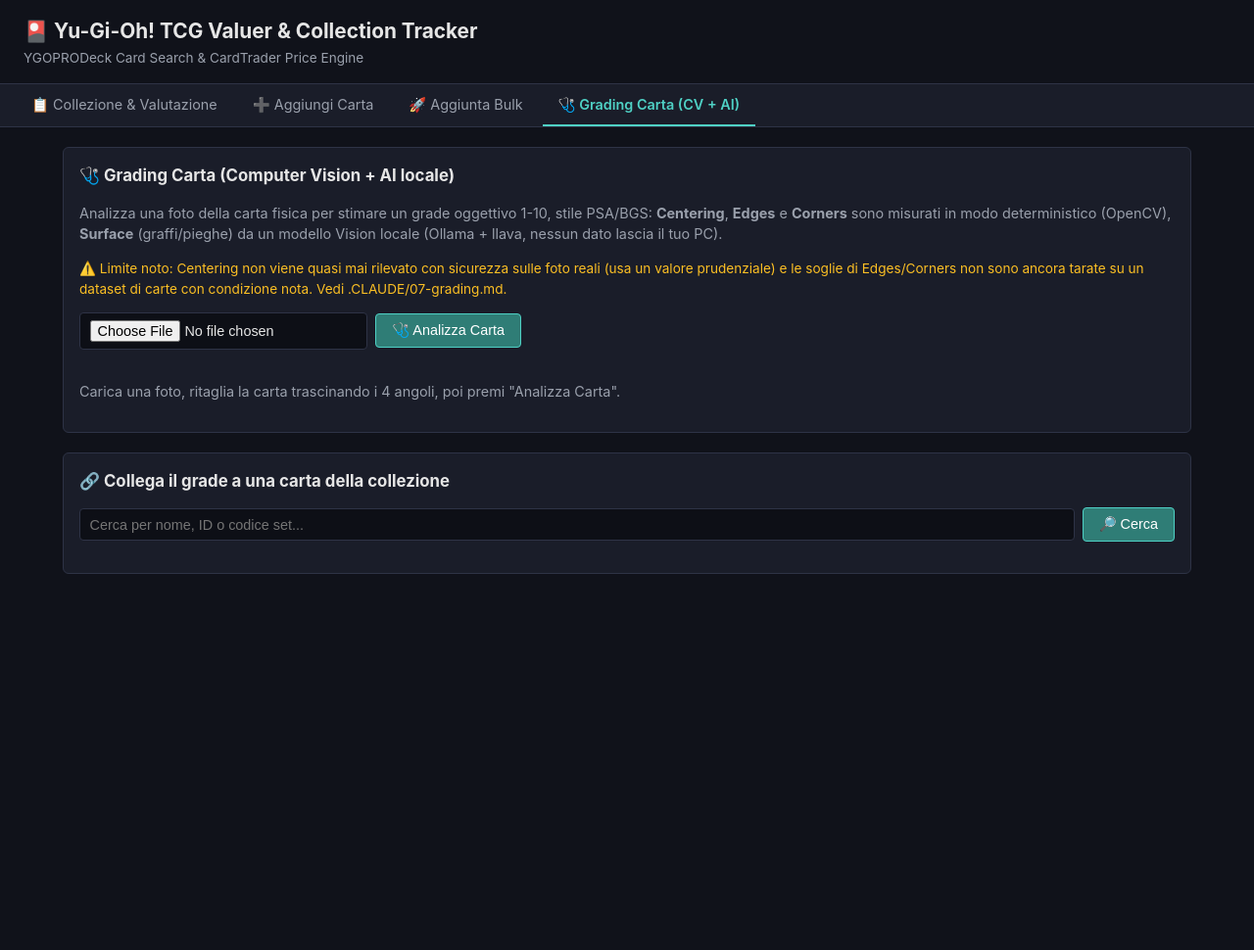
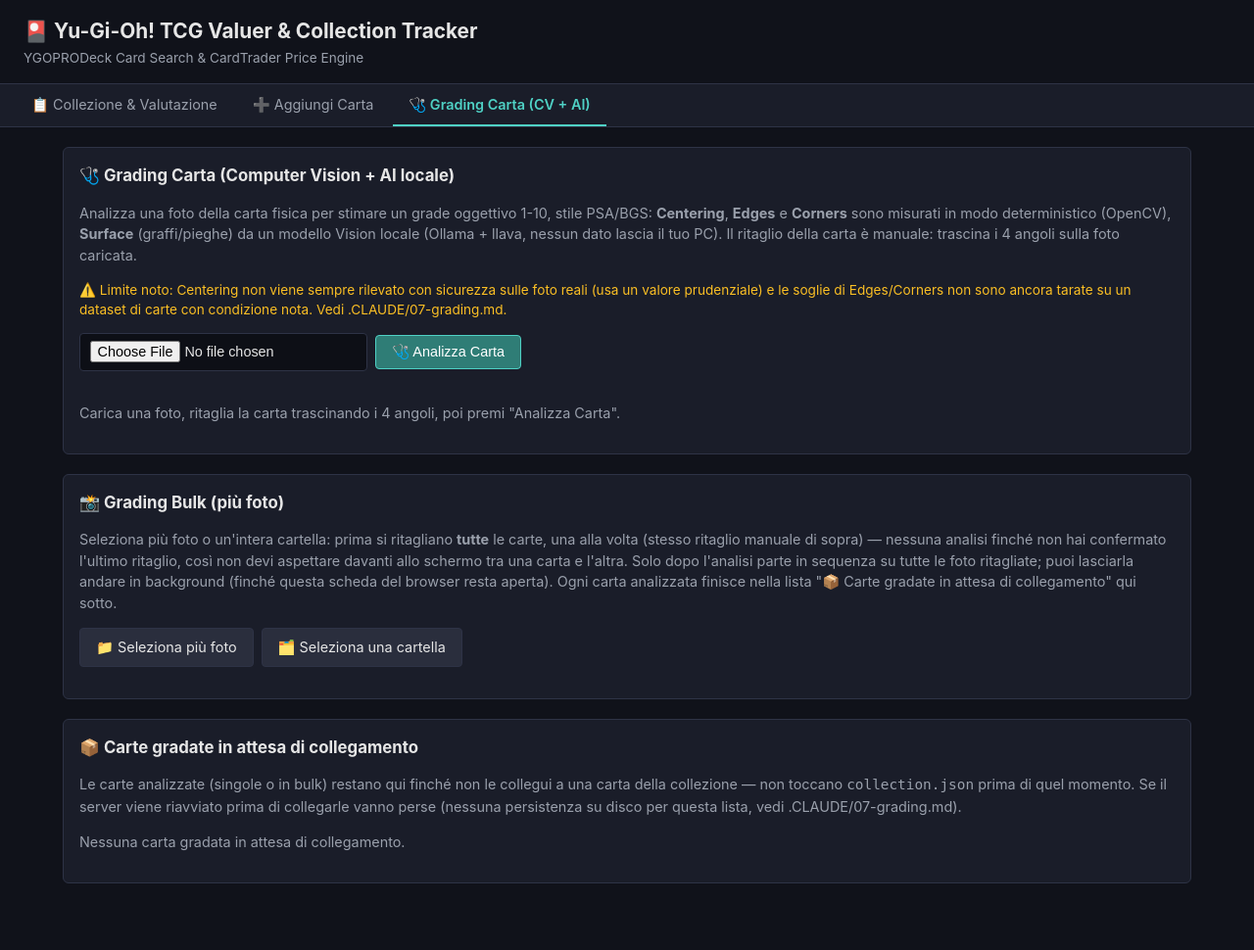
Before and after one commit to DamoFlare/YGO-Ultimate-Tool, a FastAPI app: page /grading in a window 1280 px wide. Shown: the whole page at 98% size. Before the commit the page ends 586 px from the top, so only its background shows below. Run offline with FastAPI, Linux system fonts and the light colour scheme.

Commit message:
feat(grading): implement pending gradings feature for analyzed cards
- Added a new JSON file to persist pending gradings separately from collection data.
- Introduced a PendingGrading class to manage analyzed cards awaiting linking.
- Updated AppState to handle loading, saving, and managing pending gradings.
- Enhanced grading routes to support displaying, linking, and discarding pending gradings.
- Modified grading templates to show pending cards and allow linking to collection items.
- Improved corner-picker functionality for bulk grading, allowing multiple images to be processed.
- Updated UI to reflect changes in grading workflow and added navigation links.

```diff
--- a/config.py
+++ b/config.py
@@ -56,6 +56,9 @@
 # Storage Defaults
 DEFAULT_COLLECTION_FILE = Path("collection.json")
 DEFAULT_CSV_EXPORT_FILE = Path("collection.csv")
+# Grading "pending" inbox (cards analyzed but not yet linked to a collection item) — persisted
+# separately from collection.json since it holds base64-encoded photos, not collection data.
+DEFAULT_PENDING_GRADINGS_FILE = Path("pending_gradings.json")
 
 # --- Grading Module (Hybrid CV + VLM) ---
 
--- a/web/routers/bulk_add.py
+++ b/web/routers/bulk_add.py
@@ -26,7 +26,9 @@
 @router.get("/bulk", response_class=HTMLResponse)
 async def bulk_page(request: Request, state: AppState = Depends(get_state)):
     ctx = _ctx(state, request)
-    ctx["active_tab"] = "bulk"
+    # Bulk Add is reached via a button inside the "Aggiungi Carta" tab, not its own nav tab
+    # (see .CLAUDE/05-ui.md) — keep that tab highlighted so the nav still makes sense here.
+    ctx["active_tab"] = "add"
     return render(request, "bulk_add.html", ctx)
 
 
--- a/web/static/corner-picker.js
+++ b/web/static/corner-picker.js
@@ -1,20 +1,15 @@
 // Manual 4-corner card cropper for the Grading page. No external dependencies (project-wide
-// convention: vanilla JS, no build step). Lets the user drag 4 handles onto the physical card's
-// corners in the uploaded photo preview, with a magnifying loupe that follows the cursor while
-// dragging for sub-pixel precision. On submit, the corners are converted from displayed-preview
-// pixel coordinates to the original photo's pixel coordinates and written into a hidden form
-// field as a JSON array, which the backend passes straight to normalize_card_image().
-(function () {
-  const fileInput = document.getElementById("grading-image-input");
-  const wrap = document.getElementById("cropper-wrap");
-  const container = document.getElementById("cropper-container");
-  const img = document.getElementById("cropper-image");
-  const poly = document.getElementById("cropper-poly");
-  const magnifier = document.getElementById("cropper-magnifier");
-  const hiddenInput = document.getElementById("grading-corners-input");
-  const handles = Array.from(document.querySelectorAll(".cropper-handle"));
-
-  if (!fileInput || !wrap) return;
+// convention: vanilla JS, no build step). `createCornerPicker` is a factory so the page can run
+// two fully independent instances (single-photo flow + bulk-photos flow) without their drag
+// state interfering with each other. Each instance shows a magnifying loupe that follows the
+// cursor while dragging, for sub-pixel precision.
+function createCornerPicker(ids) {
+  const wrap = document.getElementById(ids.wrap);
+  const container = document.getElementById(ids.container);
+  const img = document.getElementById(ids.image);
+  const poly = document.getElementById(ids.poly);
+  const magnifier = document.getElementById(ids.magnifier);
+  const handles = Array.from(container.querySelectorAll(".cropper-handle"));
 
   const ZOOM = 3;
   const MAG_SIZE = 130; // must match .cropper-magnifier width/height in style.css
@@ -23,6 +18,7 @@
   let naturalW = 0;
   let naturalH = 0;
   let points = [[0, 0], [0, 0], [0, 0], [0, 0]]; // displayed-preview pixel coords
+  let draggingIdx = null;
 
   function clamp(v, min, max) {
     return Math.max(min, Math.min(max, v));
@@ -34,14 +30,6 @@
       h.style.top = points[i][1] + "px";
     });
     poly.setAttribute("points", points.map((p) => p.join(",")).join(" "));
-  }
-
-  function updateHiddenInput() {
-    const rect = img.getBoundingClientRect();
-    const scaleX = naturalW / rect.width;
-    const scaleY = naturalH / rect.height;
-    const naturalPoints = points.map(([x, y]) => [x * scaleX, y * scaleY]);
-    hiddenInput.value = JSON.stringify(naturalPoints);
   }
 
   function initPoints() {
@@ -57,28 +45,7 @@
       [insetX, h - insetY],
     ];
     updateVisuals();
-    updateHiddenInput();
   }
-
-  fileInput.addEventListener("change", () => {
-    const file = fileInput.files && fileInput.files[0];
-    if (!file) {
-      wrap.style.display = "none";
-      return;
-    }
-    const reader = new FileReader();
-    reader.onload = (e) => {
-      img.onload = () => {
-        naturalW = img.naturalWidth;
-        naturalH = img.naturalHeight;
-        magnifier.style.backgroundImage = `url(${img.src})`;
-        wrap.style.display = "block";
-        initPoints();
-      };
-      img.src = e.target.result;
-    };
-    reader.readAsDataURL(file);
-  });
 
   function showMagnifier(x, y, rect) {
     const bgW = rect.width * ZOOM;
@@ -102,14 +69,11 @@
     magnifier.style.display = "none";
   }
 
-  let draggingIdx = null;
-
   handles.forEach((h) => {
     h.addEventListener("pointerdown", (e) => {
       draggingIdx = parseInt(h.dataset.idx, 10);
       const rect = container.getBoundingClientRect();
-      const [x, y] = points[draggingIdx];
-      showMagnifier(x, y, rect);
+      showMagnifier(points[draggingIdx][0], points[draggingIdx][1], rect);
       e.preventDefault();
     });
   });
@@ -128,6 +92,199 @@
     if (draggingIdx === null) return;
     draggingIdx = null;
     hideMagnifier();
-    updateHiddenInput();
   });
+
+  return {
+    // Loads `file` into the preview and resets the 4 handles to a default inset quad. Calls
+    // `onReady` once the image has actually loaded and the handles are positioned.
+    loadFile(file, onReady) {
+      const reader = new FileReader();
+      reader.onload = (e) => {
+        img.onload = () => {
+          naturalW = img.naturalWidth;
+          naturalH = img.naturalHeight;
+          magnifier.style.backgroundImage = `url(${img.src})`;
+          wrap.style.display = "block";
+          initPoints();
+          if (onReady) onReady();
+        };
+        img.src = e.target.result;
+      };
+      reader.readAsDataURL(file);
+    },
+    // Current 4 corners converted from displayed-preview pixels to the source image's own
+    // pixel grid — what normalize_card_image() on the backend expects.
+    cornersInNaturalCoords() {
+      const rect = img.getBoundingClientRect();
+      const scaleX = naturalW / rect.width;
+      const scaleY = naturalH / rect.height;
+      return points.map(([x, y]) => [x * scaleX, y * scaleY]);
+    },
+    hide() {
+      wrap.style.display = "none";
+    },
+  };
+}
+
+(function () {
+  // --- Single-photo flow: cropper feeds the hidden "corners" field of the existing htmx form.
+  const singleInput = document.getElementById("grading-image-input");
+  if (singleInput) {
+    const picker = createCornerPicker({
+      wrap: "cropper-wrap",
+      container: "cropper-container",
+      image: "cropper-image",
+      poly: "cropper-poly",
+      magnifier: "cropper-magnifier",
+    });
+    const hiddenInput = document.getElementById("grading-corners-input");
+
+    singleInput.addEventListener("change", () => {
+      const file = singleInput.files && singleInput.files[0];
+      if (!file) {
+        picker.hide();
+        return;
+      }
+      picker.loadFile(file, () => {
+        hiddenInput.value = JSON.stringify(picker.cornersInNaturalCoords());
+      });
+    });
+
+    // Corners can still move after loading — refresh the hidden field right before submit so
+    // htmx always sends the latest drag position, not just the one captured at load time.
+    const form = singleInput.closest("form");
+    if (form) {
+      form.addEventListener("submit", () => {
+        if (singleInput.files && singleInput.files[0]) {
+          hiddenInput.value = JSON.stringify(picker.cornersInNaturalCoords());
+        }
+      });
+    }
+  }
+
+  // --- Bulk flow, two phases:
+  // 1) Ritaglio: pick N files (or a whole folder), crop them one at a time — no network calls,
+  //    each confirmed crop is just stashed client-side ({file, corners}). The user doesn't wait
+  //    on anything here; cropping N photos back-to-back is as fast as they can drag.
+  // 2) Analisi: once every photo has been cropped (or skipped), POST each stashed crop to
+  //    /grading/analyze in sequence via fetch (not htmx — needs imperative "wait for this one,
+  //    then start the next"), refreshing the pending-gradings inbox after each. The user can
+  //    walk away during this phase; nothing here requires their input. Note this loop is driven
+  //    by this browser tab staying open — closing it stops any analyses not yet started.
+  const bulkInput = document.getElementById("bulk-grading-input");
+  const bulkFolderInput = document.getElementById("bulk-grading-folder-input");
+  const bulkConfirmBtn = document.getElementById("bulk-confirm-btn");
+  const bulkSkipBtn = document.getElementById("bulk-skip-btn");
+  const bulkProgress = document.getElementById("bulk-grading-progress");
+  const bulkLog = document.getElementById("bulk-grading-log");
+
+  if (bulkInput && bulkConfirmBtn) {
+    const picker = createCornerPicker({
+      wrap: "bulk-cropper-wrap",
+      container: "bulk-cropper-container",
+      image: "bulk-cropper-image",
+      poly: "bulk-cropper-poly",
+      magnifier: "bulk-cropper-magnifier",
+    });
+
+    let cropQueue = []; // File objects still to crop
+    let cropIndex = 0;
+    let cropped = []; // { file, corners } already confirmed, awaiting analysis
+
+    function logLine(text) {
+      const p = document.createElement("p");
+      p.className = "description";
+      p.textContent = text;
+      bulkLog.prepend(p);
+    }
+
+    function showCurrentCrop() {
+      if (cropIndex >= cropQueue.length) {
+        picker.hide();
+        cropQueue = [];
+        cropIndex = 0;
+        startAnalysisPhase();
+        return;
+      }
+      bulkProgress.textContent =
+        `Ritaglio ${cropIndex + 1} di ${cropQueue.length}: "${cropQueue[cropIndex].name}" — trascina i 4 angoli, poi conferma.`;
+      picker.loadFile(cropQueue[cropIndex], () => {});
+    }
+
+    async function startAnalysisPhase() {
+      if (!cropped.length) {
+        bulkProgress.textContent = "";
+        return;
+      }
+      const total = cropped.length;
+      bulkConfirmBtn.disabled = true;
+      bulkSkipBtn.disabled = true;
+      logLine(`— Ritaglio completato, avvio analisi di ${total} fot${total === 1 ? "o" : "o"} —`);
+
+      for (let i = 0; i < cropped.length; i++) {
+        const { file, corners } = cropped[i];
+        bulkProgress.textContent = `Analisi ${i + 1} di ${total}: "${file.name}" (può richiedere qualche secondo)...`;
+        try {
+          const formData = new FormData();
+          formData.append("image", file, file.name);
+          formData.append("corners", JSON.stringify(corners));
+          const res = await fetch("/grading/analyze", { method: "POST", body: formData });
+          const html = await res.text();
+          const errorEl = new DOMParser().parseFromString(html, "text/html").querySelector(".result-box.error");
+          if (res.ok && !errorEl) {
+            logLine(`✅ ${file.name} analizzata.`);
+          } else {
+            logLine(`❌ ${file.name}: ${errorEl ? errorEl.textContent.trim() : "analisi non riuscita."}`);
+          }
+        } catch (err) {
+          logLine(`❌ ${file.name}: errore di rete (${err}).`);
+        }
+        // Refresh the inbox after each analysis, not just at the end, so progress is visible
+        // live if the user is still watching (and already there once they come back if not).
+        if (window.htmx) {
+          window.htmx.ajax("GET", "/grading/pending", { target: "#grading-pending", swap: "outerHTML" });
+        }
+      }
+
+      logLine(`— Analisi completata: ${total} fot${total === 1 ? "o" : "o"} —`);
+      bulkProgress.textContent = `Completato: ${total} fot${total === 1 ? "o" : "o"} analizzate.`;
+      cropped = [];
+      bulkConfirmBtn.disabled = false;
+      bulkSkipBtn.disabled = false;
+    }
+
+    function startQueue(fileList) {
+      cropQueue = Array.from(fileList).filter((f) => f.type.startsWith("image/"));
+      cropIndex = 0;
+      cropped = [];
+      bulkLog.innerHTML = "";
+      if (!cropQueue.length) {
+        bulkProgress.textContent = "Nessuna immagine trovata nella selezione.";
+        return;
+      }
+      showCurrentCrop();
+    }
+
+    bulkInput.addEventListener("change", () => {
+      if (bulkInput.files && bulkInput.files.length) startQueue(bulkInput.files);
+    });
+    if (bulkFolderInput) {
+      bulkFolderInput.addEventListener("change", () => {
+        if (bulkFolderInput.files && bulkFolderInput.files.length) startQueue(bulkFolderInput.files);
+      });
+    }
+
+    bulkConfirmBtn.addEventListener("click", () => {
+      if (cropIndex >= cropQueue.length) return;
+      cropped.push({ file: cropQueue[cropIndex], corners: picker.cornersInNaturalCoords() });
+      cropIndex += 1;
+      showCurrentCrop();
+    });
+
+    bulkSkipBtn.addEventListener("click", () => {
+      if (cropIndex < cropQueue.length) logLine(`⏭️ ${cropQueue[cropIndex].name} saltata dal ritaglio.`);
+      cropIndex += 1;
+      showCurrentCrop();
+    });
+  }
 })();
--- /dev/null
+++ b/web/templates/_grading_pending.html
@@ -0,0 +1,28 @@
+<div id="grading-pending" {{ 'hx-swap-oob="true"' if oob else '' }}>
+  {% if flash %}<p class="result-box{{ ' error' if flash_error else '' }}" style="margin-bottom:0.75rem;">{{ flash }}</p>{% endif %}
+  {% if pending %}
+  <div class="table-scroll">
+  <table>
+    <thead><tr><th>Foto</th><th>Grade</th><th>Condizione</th><th></th></tr></thead>
+    <tbody>
+    {% for p in pending %}
+      <tr>
+        <td><img src="{{ p.thumb_src }}" alt="{{ p.filename }}" style="max-width:56px; max-height:78px; border-radius:4px; display:block;"></td>
+        <td>{{ '%.1f'|format(p.result.final_grade) }}/10</td>
+        <td>{{ p.result.condition }}</td>
+        <td style="white-space:nowrap;">
+          <button class="btn" hx-get="/grading/pending/{{ p.id }}/link" hx-target="#pending-link-{{ p.id }}" hx-swap="innerHTML">🔗 Collega</button>
+          <button class="btn-error" hx-post="/grading/pending/{{ p.id }}/discard" hx-target="#grading-pending" hx-swap="outerHTML" hx-confirm="Scartare questa carta gradata? Il grade calcolato andrà perso.">🗑️</button>
+        </td>
+      </tr>
+      <tr>
+        <td colspan="4"><div id="pending-link-{{ p.id }}"></div></td>
+      </tr>
+    {% endfor %}
+    </tbody>
+  </table>
+  </div>
+  {% else %}
+  <p class="description">Nessuna carta gradata in attesa di collegamento.</p>
+  {% endif %}
+</div>
--- /dev/null
+++ b/web/templates/_grading_pending_link.html
@@ -0,0 +1,6 @@
+<form class="action-bar" hx-post="/grading/search" hx-target="#grading-search-results-{{ pending_id }}" hx-swap="outerHTML">
+  <input type="hidden" name="pending_id" value="{{ pending_id }}">
+  <input type="text" name="query" placeholder="Cerca per nome, ID o codice set..." required>
+  <button class="btn-primary" type="submit">🔎 Cerca</button>
+</form>
+<div id="grading-search-results-{{ pending_id }}"></div>
--- a/web/templates/_grading_result.html
+++ b/web/templates/_grading_result.html
@@ -25,8 +25,12 @@
       </ul>
       <p class="explanation">🧠 <b>Perché questo grade:</b> {{ result.explanation }}</p>
       <p>ℹ️ <b>Cosa ha visto l'AI sulla superficie:</b> {{ result.surface_details.get('details', '') }}</p>
+      <p class="description">Trovi questa carta nella lista "📦 Carte gradate in attesa di collegamento" qui sotto per collegarla a una carta della collezione.</p>
     </div>
   {% else %}
     <p class="description">Carica una foto e premi "Analizza Carta" per iniziare.</p>
   {% endif %}
 </div>
+{% if pending is defined %}
+{% include "_grading_pending.html" %}
+{% endif %}
--- a/web/templates/_grading_search_results.html
+++ b/web/templates/_grading_search_results.html
@@ -1,4 +1,4 @@
-<div id="grading-search-results">
+<div id="grading-search-results-{{ pending_id }}">
   {% if searched and not cards %}
     <p class="description">Nessuna carta trovata con questo termine.</p>
   {% endif %}
@@ -16,7 +16,8 @@
         <td>{{ cset.set_rarity }}</td>
         <td>{{ cset.set_name }}</td>
         <td>
-          <form hx-post="/grading/save" hx-target="#grading-feedback" hx-swap="innerHTML" style="display:flex; gap:0.4rem; align-items:center;">
+          <form hx-post="/grading/save" hx-target="#grading-pending" hx-swap="outerHTML" style="display:flex; gap:0.4rem; align-items:center;">
+            <input type="hidden" name="pending_id" value="{{ pending_id }}">
             <input type="hidden" name="card_id" value="{{ card.id }}">
             <input type="hidden" name="set_code" value="{{ cset.set_code }}">
             <input type="hidden" name="rarity" value="{{ cset.set_rarity }}">
@@ -30,7 +31,8 @@
     </table>
     </div>
     {% else %}
-    <form hx-post="/grading/save" hx-target="#grading-feedback" hx-swap="innerHTML" class="action-bar">
+    <form hx-post="/grading/save" hx-target="#grading-pending" hx-swap="outerHTML" class="action-bar">
+      <input type="hidden" name="pending_id" value="{{ pending_id }}">
       <input type="hidden" name="card_id" value="{{ card.id }}">
       <input type="number" name="qty" value="1" min="1" style="width:60px;">
       <button class="btn-success" type="submit">✅ Salva con Grade</button>
--- a/web/templates/add_card.html
+++ b/web/templates/add_card.html
@@ -4,6 +4,7 @@
 <div class="panel">
   <h2>🔍 Cerca Carta Yu-Gi-Oh!</h2>
   <p class="description">Nome IT/EN, Passcode ID o Codice Set (es. "RA01-EN001" o "Mago Nero"). Il prezzo reale (CardTrader) viene recuperato solo al momento della conferma.</p>
+  <p><a href="/bulk" class="btn">🚀 Aggiungi in Bulk (più codici alla volta)</a></p>
   <form class="action-bar" hx-post="/add/search" hx-target="#add-results" hx-swap="outerHTML" hx-indicator="#search-indicator">
     <input type="text" name="query" placeholder="Inserisci nome, ID o codice set..." required>
     <button class="btn-primary" type="submit">🔎 Cerca</button>
--- a/web/templates/base.html
+++ b/web/templates/base.html
@@ -15,7 +15,6 @@
     <nav class="tabs">
         <a href="/" class="tab {{ 'active' if active_tab == 'collection' else '' }}">📋 Collezione &amp; Valutazione</a>
         <a href="/add" class="tab {{ 'active' if active_tab == 'add' else '' }}">➕ Aggiungi Carta</a>
-        <a href="/bulk" class="tab {{ 'active' if active_tab == 'bulk' else '' }}">🚀 Aggiunta Bulk</a>
         <a href="/grading" class="tab {{ 'active' if active_tab == 'grading' else '' }}">🩺 Grading Carta (CV + AI)</a>
     </nav>
     <main class="page">
--- a/web/templates/bulk_add.html
+++ b/web/templates/bulk_add.html
@@ -3,6 +3,7 @@
 {% block content %}
 <div class="panel">
   <h2>🚀 Aggiunta Bulk</h2>
+  <p><a href="/add" class="btn">⬅️ Torna ad Aggiungi Carta</a></p>
   <p class="description">Incolla più codici set separati da spazio o a capo (es. "RA01-EN001 LOB-001 SDMM-IT014").</p>
   <form hx-post="/bulk/load" hx-target="#bulk-current" hx-swap="outerHTML" hx-indicator="#bulk-load-indicator">
     <textarea name="codes" rows="4" style="width:100%;" placeholder="RA01-EN001 LOB-001 ..."></textarea>
--- a/web/templates/grading.html
+++ b/web/templates/grading.html
@@ -7,9 +7,9 @@
     Analizza una foto della carta fisica per stimare un grade oggettivo 1-10, stile PSA/BGS:
     <b>Centering</b>, <b>Edges</b> e <b>Corners</b> sono misurati in modo deterministico (OpenCV),
     <b>Surface</b> (graffi/pieghe) da un modello Vision locale (Ollama + llava, nessun dato lascia
-    il tuo PC).
+    il tuo PC). Il ritaglio della carta è manuale: trascina i 4 angoli sulla foto caricata.
   </p>
-  <p class="warning-note">⚠️ Limite noto: Centering non viene quasi mai rilevato con sicurezza sulle foto reali (usa un valore prudenziale) e le soglie di Edges/Corners non sono ancora tarate su un dataset di carte con condizione nota. Vedi .CLAUDE/07-grading.md.</p>
+  <p class="warning-note">⚠️ Limite noto: Centering non viene sempre rilevato con sicurezza sulle foto reali (usa un valore prudenziale) e le soglie di Edges/Corners non sono ancora tarate su un dataset di carte con condizione nota. Vedi .CLAUDE/07-grading.md.</p>
 
   <form hx-post="/grading/analyze" hx-target="#grading-result" hx-swap="outerHTML" hx-encoding="multipart/form-data" hx-indicator="#analyze-indicator" class="action-bar" style="flex-direction: column; align-items: stretch;">
     <div class="action-bar">
@@ -38,14 +38,47 @@
 </div>
 
 <div class="panel">
-  <h2>🔗 Collega il grade a una carta della collezione</h2>
-  <form class="action-bar" hx-post="/grading/search" hx-target="#grading-search-results" hx-swap="outerHTML" hx-indicator="#grading-search-indicator">
-    <input type="text" name="query" placeholder="Cerca per nome, ID o codice set..." required>
-    <button class="btn-primary" type="submit">🔎 Cerca</button>
-    <span id="grading-search-indicator" class="htmx-indicator">Ricerca in corso...</span>
-  </form>
-  <div id="grading-feedback"></div>
-  {% include "_grading_search_results.html" %}
+  <h2>📸 Grading Bulk (più foto)</h2>
+  <p class="description">
+    Seleziona più foto o un'intera cartella: prima si ritagliano <b>tutte</b> le carte, una alla
+    volta (stesso ritaglio manuale di sopra) — nessuna analisi finché non hai confermato l'ultimo
+    ritaglio, così non devi aspettare davanti allo schermo tra una carta e l'altra. Solo dopo
+    l'analisi parte in sequenza su tutte le foto ritagliate; puoi lasciarla andare in background
+    (finché questa scheda del browser resta aperta). Ogni carta analizzata finisce nella lista
+    "📦 Carte gradate in attesa di collegamento" qui sotto.
+  </p>
+  <div class="action-bar">
+    <label class="btn">📁 Seleziona più foto<input type="file" id="bulk-grading-input" accept="image/*" multiple style="display:none;"></label>
+    <label class="btn">🗂️ Seleziona una cartella<input type="file" id="bulk-grading-folder-input" accept="image/*" multiple webkitdirectory directory style="display:none;"></label>
+  </div>
+  <p id="bulk-grading-progress" class="description"></p>
+  <div id="bulk-cropper-wrap" style="display: none;">
+    <div class="cropper-container" id="bulk-cropper-container">
+      <img id="bulk-cropper-image" alt="Anteprima della foto corrente da ritagliare">
+      <svg class="cropper-svg"><polygon id="bulk-cropper-poly" class="cropper-poly"></polygon></svg>
+      <div class="cropper-magnifier" id="bulk-cropper-magnifier"></div>
+      <div class="cropper-handle" data-idx="0" title="Alto-sinistra"></div>
+      <div class="cropper-handle" data-idx="1" title="Alto-destra"></div>
+      <div class="cropper-handle" data-idx="2" title="Basso-destra"></div>
+      <div class="cropper-handle" data-idx="3" title="Basso-sinistra"></div>
+    </div>
+    <div class="action-bar">
+      <button class="btn-primary" type="button" id="bulk-confirm-btn">✅ Conferma ritaglio</button>
+      <button class="btn" type="button" id="bulk-skip-btn">⏭️ Salta questa foto</button>
+    </div>
+  </div>
+  <div id="bulk-grading-log"></div>
+</div>
+
+<div class="panel">
+  <h2>📦 Carte gradate in attesa di collegamento</h2>
+  <p class="description">
+    Le carte analizzate (singole o in bulk) restano qui finché non le collegui a una carta della
+    collezione — non toccano <code>collection.json</code> prima di quel momento. Se il server
+    viene riavviato prima di collegarle vanno perse (nessuna persistenza su disco per questa
+    lista, vedi .CLAUDE/07-grading.md).
+  </p>
+  {% include "_grading_pending.html" %}
 </div>
 <script src="/static/corner-picker.js"></script>
 {% endblock %}
```
Also changed, not shown: web/routers/grading.py (+77 -27 lines), web/state.py (+106 -11 lines), .CLAUDE/02-architettura.md, .CLAUDE/05-ui.md, .CLAUDE/06-note-e-discrepanze.md, .CLAUDE/07-grading.md, 1 other file.
